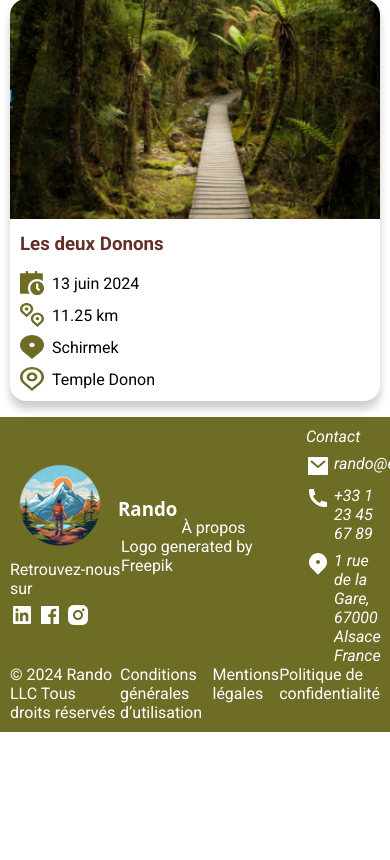
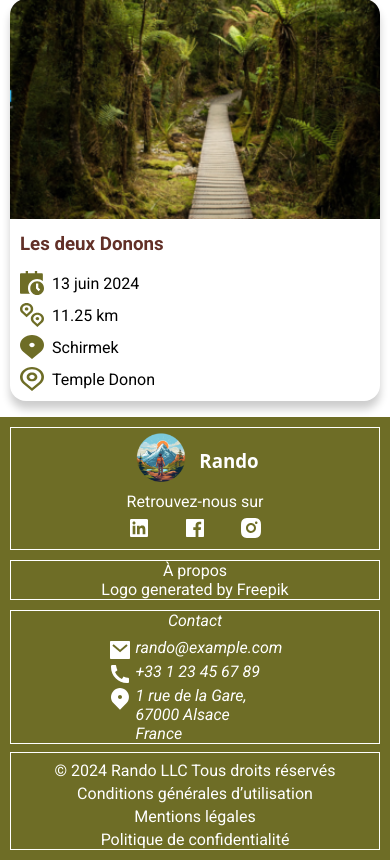
Before and after one commit to seitvalieva/rando, a PHP site: template view/home.html in a window 390 px wide; the page is wider, and only the part inside the window is pictured. Shown: the part 2673-3533 px from the top of that part. Before the commit the page ends 3405 px from the top of that part, so only its background shows below. Run offline with PHP 8.4, Linux system fonts and the light colour scheme; the template is opened without the code that fills it, so the values that code supplies are empty; some web fonts are replaced.

Commit message:
added mobile menu

```diff
--- a/public/css/responsive.css
+++ b/public/css/responsive.css
@@ -23,8 +23,13 @@
         width: 100%;
         margin-bottom: 10px;
     }
+    .footer__logo-img {
+        width: 60px;
+        height: 60px;
+    }
 
 }
+/* ====================================MOBILE====================================== */
 @media (max-width: 600px) {
     .nav__logo-img {
         display: none;
@@ -39,4 +44,41 @@
     .main__card-img {
         width: 100%;
     }
+    .main__cards-container-heading {
+        gap: 10px;
+    }
+
+    .footer__container {
+        gap: 8px;
+    }
+    .footer__top {
+        flex-direction: column;
+        justify-content: center;
+        align-items: center;
+        gap: 10px;
+    }
+    .footer__top-right,
+    .footer__top-middle,
+    .footer__top-left {
+        width: 100%;
+        border: 1px solid;
+        justify-content: center;
+        align-items: center;
+    }
+    .footer__socials {
+        display: flex;
+        justify-content: space-between;
+    }
+    .footer__top-contacts {
+        display: flex;
+        flex-direction: column;
+        align-items: start;
+    }
+    .footer__bottom {
+        padding-top: 8px;
+        flex-direction: column;
+        align-items: center;
+        gap: 4px;
+        border: 1px solid;
+    }
 }
--- a/public/css/sections/footer.css
+++ b/public/css/sections/footer.css
@@ -11,7 +11,7 @@
 
 }
 .footer__container,
-.footer-top,
+.footer__top,
 .footer__top-left,
 .footer__logo,
 .footer__top-middle,
@@ -30,12 +30,12 @@
     align-items: center;
     padding: 10px;
 }
-.footer-top {
+.footer__top {
     width: 100%;
 
 }
 .footer__top-left {
-    width: 30%;
+    width: 25%;
 
     flex-direction: column;
     align-content: center;
@@ -57,19 +57,22 @@
     margin-bottom: 5px;
 }
 .footer__top-middle {
-    width: 55%;
+    width: 50%;
 
     flex-direction: column;
     align-items: center;
     justify-content: center;
 }
 .footer__top-right{
-    width: 20%;
+    width: 25%;
 
     flex-direction: column;
-    justify-content: space-evenly;
-    align-items: start;
+    align-items: end;
     gap: 8px;
+}
+.footer__top-right-title {
+    width: 100%;
+    text-align: center;
 }
 .footer__email,
 .footer__telephone,
@@ -80,7 +83,7 @@
 }
 .footer__bottom {
     width: 100%;
-
+    border-top: 2px solid rgb(var(--white-color), 0.2);;
     justify-content: space-between;
 }
 .footer__link:hover {
--- /dev/null
+++ b/public/js/script.js
@@ -0,0 +1,18 @@
+const handleMobileMenu = () => {
+
+    const navBurgerMenu = document.getElementById('navBurgerMenu')
+    const mobileMenu = document.getElementById('mobileMenu')
+    const mobileMenuClose = document.getElementById('mobileMenuClose')
+
+    const openMenu = () => {
+        mobileMenu.classList.add('mobile-menu--open')
+    }
+    const closeMenu = () => {
+        mobileMenu.classList.remove('mobile-menu--open')
+    }
+
+    navBurgerMenu.addEventListener('click', openMenu)
+    mobileMenuClose.addEventListener('click', closeMenu)
+}
+
+handleMobileMenu()
--- a/view/home.html
+++ b/view/home.html
@@ -26,11 +26,25 @@
                 <li><a class="nav__menu-link nav__menu-link-login" href="#">Connexion</a></li>
                 <li><a class="nav__menu-link nav__menu-link-registration" href="#">Inscription</a></li>
             </ul>
-            <div class="nav__burger-menu">
+            <div class="nav__burger-menu" id="navBurgerMenu">
                 <img src="../public/assets/burger-menu.svg" alt="Menu">
             </div>
         </nav>
     </header>
+
+    <div class="mobile-menu" id="mobileMenu">
+        <button class="mobile-menu__close" id="mobileMenuClose">&times;</button>
+        <nav class="mobile-menu__nav">
+            <a href="#" class="">Publier une rando</a>
+            <a href="#" class="">Connexion</a>
+            <a href="#" class="">Inscription</a>
+            <!-- <ul class="mobile-menu__nav">
+                <li><a class="nav__menu-link nav__menu-link-cta" href="#">Publier une rando</a></li>
+                <li><a class="nav__menu-link nav__menu-link-login" href="#">Connexion</a></li>
+                <li><a class="nav__menu-link nav__menu-link-registration" href="#">Inscription</a></li>
+            </ul> -->
+        </nav>
+    </div>
 
     <main class="main">
         <div class="main__container">
@@ -207,11 +221,11 @@
 
     <footer class="footer">
         <div class="footer__container">
-            <div class="footer-top">
+            <div class="footer__top">
                 <div class="footer__top-left">
                     <div class="footer__logo">
                         <a href="#">
-                            <img src="../public/assets/logo-hiking-100x100.png" alt="logo">
+                            <img src="../public/assets/logo-hiking-100x100.png" alt="logo" class="footer__logo-img">
                         </a>
                         <h3><a href="" class="footer__logo-title">Rando</a></h3>
                     </div>
@@ -236,7 +250,8 @@
                     <p>Logo generated by <a href="https://www.freepik.com/" class="footer__link">Freepik</a></p>
                 </div>
                 <address class="footer__top-right">
-                    <p>Contact</p>
+                    <p class="footer__top-right-title">Contact</p>
+                    <div class="footer__top-contacts">
                         <div class="footer__email">
                             <img src="../public/assets/email.svg" alt="Email" class="footer__social-icon">
                             <p>rando@example.com</p>
@@ -248,6 +263,7 @@
                         <div class="footer__address">
                             <img src="../public/assets/map-pin.svg" alt="Location" class="footer__social-icon">
                             <p>1 rue de la Gare, <br> 67000 Alsace <br> France</p>
+                        </div>
                     </div>
                 </address>
             </div>
@@ -263,6 +279,6 @@
             </div>
         </div>
     </footer>
-
+    <script src="../public/js/script.js"></script>
 </body>
 </html>
```
Also changed, not shown: public/css/sections/header.css (+35 -0 lines), public/css/sections/main.css (line endings or trailing spaces). Lines whose indentation alone changed are shown as unchanged.
